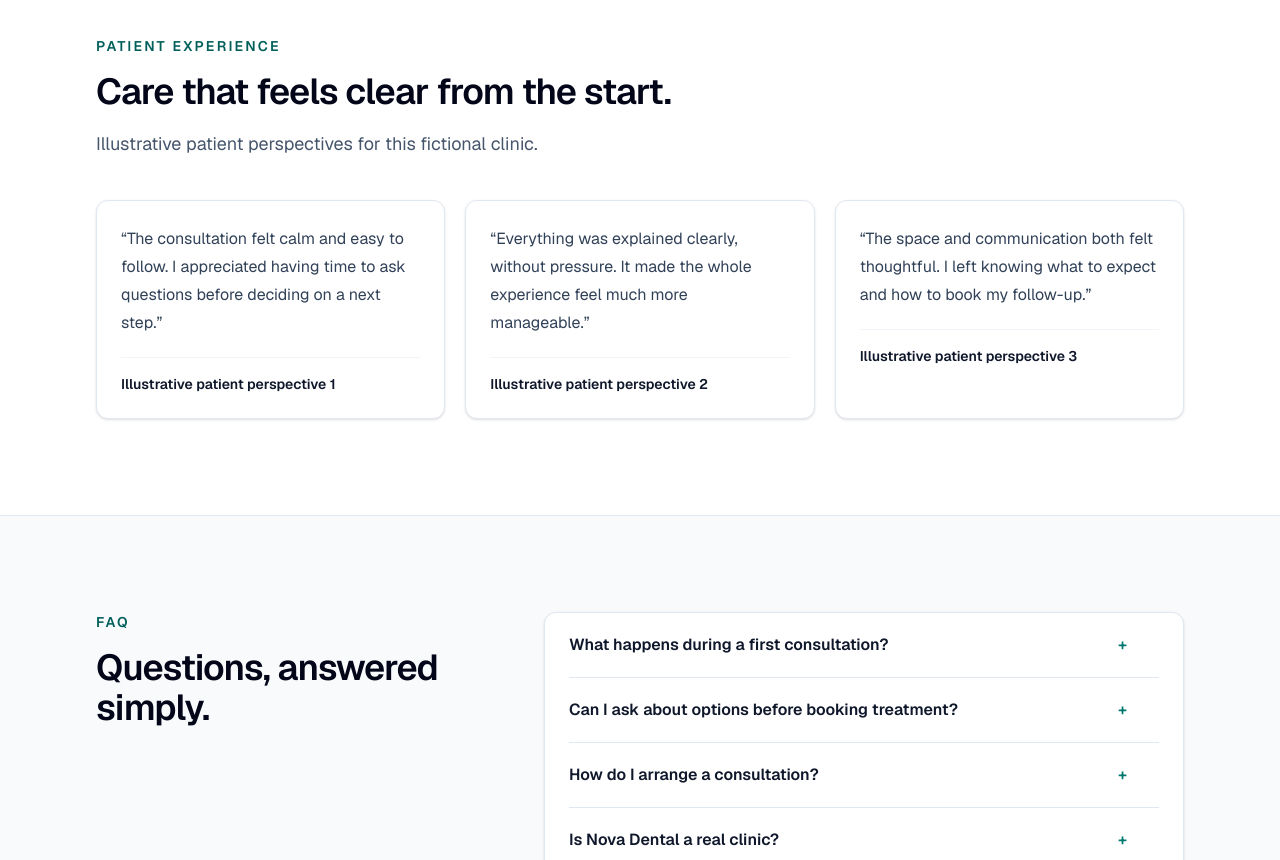
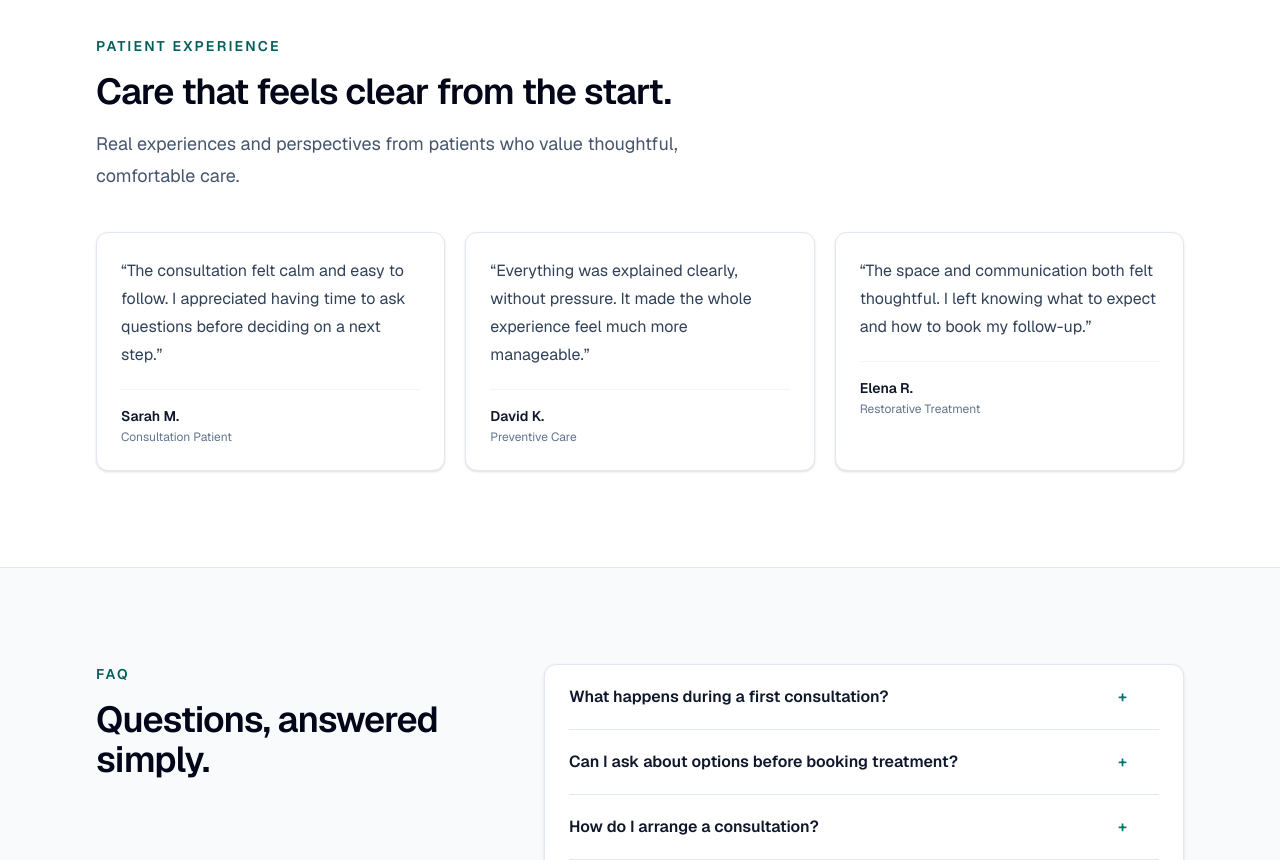
Before and after one commit to AyshaUrmi0/ai-leadflow, a Next.js app: page / in a window 1280 px wide. Shown: the part 1940-2800 px from the top of the page. Built offline with nearby package versions, Linux system fonts and the light colour scheme; no server answers.

Commit message:
refactor(landing): remove fictional clinic and portfolio disclaimers for production readiness

```diff
--- a/src/app/layout.tsx
+++ b/src/app/layout.tsx
@@ -16,7 +16,7 @@ const geistMono = Geist_Mono({
 export const metadata: Metadata = {
   title: "Nova Dental | Modern dental care with a personal touch",
   description:
-    "Nova Dental is a fictional modern dental clinic focused on thoughtful care, clear guidance, and comfortable consultations.",
+    "Nova Dental is a modern dental clinic focused on thoughtful care, clear guidance, and comfortable consultations.",
 };
 
 export default function RootLayout({ children }: { children: ReactNode }) {
--- a/src/components/landing/faq.tsx
+++ b/src/components/landing/faq.tsx
@@ -12,12 +12,12 @@ const questions = [
   {
     question: "How do I arrange a consultation?",
     answer:
-      "Use the consultation link below to contact the fictional Nova Dental team. A real booking workflow can be added in a future product phase.",
+      "Use the consultation form below to share your inquiry. Our team will review your request and get in touch with you promptly to confirm your visit.",
   },
   {
-    question: "Is Nova Dental a real clinic?",
+    question: "Do you offer emergency dental appointments?",
     answer:
-      "No. Nova Dental is a fictional clinic created as part of the AI LeadFlow portfolio project.",
+      "Yes. If you are experiencing sudden tooth pain, dental trauma, or urgent discomfort, reach out to us and our clinic team will prioritize scheduling you as quickly as possible.",
   },
 ];
 
--- a/src/components/landing/footer.tsx
+++ b/src/components/landing/footer.tsx
@@ -7,7 +7,7 @@ export function Footer() {
             Nova <span className="text-teal-300">Dental</span>
           </p>
           <p className="mt-2 text-sm leading-6 text-slate-400">
-            A fictional modern dental clinic created for the AI LeadFlow portfolio project.
+            Thoughtful, modern dental care focused on your health, comfort, and confidence.
           </p>
         </div>
         <nav className="flex flex-wrap gap-x-5 gap-y-2 text-sm font-medium" aria-label="Footer navigation">
--- a/src/components/landing/hero.tsx
+++ b/src/components/landing/hero.tsx
@@ -11,7 +11,7 @@ export function Hero() {
         <div className="max-w-2xl">
           <p className="mb-5 text-sm font-semibold tracking-[0.16em] text-teal-800 uppercase">Thoughtful dentistry, clearly explained</p>
           <h1 className="text-4xl font-semibold tracking-tight text-slate-950 sm:text-5xl lg:text-6xl">Dental care that helps you feel at ease.</h1>
-          <p className="mt-6 max-w-xl text-lg leading-8 text-slate-600">Nova Dental is a fictional modern clinic where experienced professionals, practical technology, and a comfortable pace come together for every visit.</p>
+          <p className="mt-6 max-w-xl text-lg leading-8 text-slate-600">Nova Dental is a modern clinic where experienced professionals, practical technology, and a comfortable pace come together for every visit.</p>
           <div className="mt-8 flex flex-col gap-3 sm:flex-row">
             <a href="#contact" className="inline-flex min-h-12 items-center justify-center rounded-md bg-teal-700 px-5 text-sm font-semibold text-white hover:bg-teal-800 focus-visible:outline-2 focus-visible:outline-offset-2 focus-visible:outline-teal-700">Arrange a consultation</a>
             <a href="#services" className="inline-flex min-h-12 items-center justify-center rounded-md border border-slate-300 bg-white px-5 text-sm font-semibold text-slate-800 hover:border-slate-400 hover:bg-slate-50 focus-visible:outline-2 focus-visible:outline-offset-2 focus-visible:outline-teal-700">Explore our services</a>
--- a/src/components/landing/testimonials.tsx
+++ b/src/components/landing/testimonials.tsx
@@ -1,7 +1,22 @@
-const perspectives = [
-  "The consultation felt calm and easy to follow. I appreciated having time to ask questions before deciding on a next step.",
-  "Everything was explained clearly, without pressure. It made the whole experience feel much more manageable.",
-  "The space and communication both felt thoughtful. I left knowing what to expect and how to book my follow-up.",
+const patientTestimonials = [
+  {
+    quote:
+      "The consultation felt calm and easy to follow. I appreciated having time to ask questions before deciding on a next step.",
+    author: "Sarah M.",
+    role: "Consultation Patient",
+  },
+  {
+    quote:
+      "Everything was explained clearly, without pressure. It made the whole experience feel much more manageable.",
+    author: "David K.",
+    role: "Preventive Care",
+  },
+  {
+    quote:
+      "The space and communication both felt thoughtful. I left knowing what to expect and how to book my follow-up.",
+    author: "Elena R.",
+    role: "Restorative Treatment",
+  },
 ];
 
 export function Testimonials() {
@@ -16,20 +31,21 @@ export function Testimonials() {
             Care that feels clear from the start.
           </h2>
           <p className="mt-4 text-lg leading-8 text-slate-600">
-            Illustrative patient perspectives for this fictional clinic.
+            Real experiences and perspectives from patients who value thoughtful, comfortable care.
           </p>
         </div>
         <div className="mt-10 grid gap-5 md:grid-cols-3">
-          {perspectives.map((perspective, index) => (
+          {patientTestimonials.map((item) => (
             <figure
-              key={perspective}
+              key={item.author}
               className="rounded-xl border border-slate-200 bg-white p-6 shadow-sm"
             >
               <blockquote className="text-base leading-7 text-slate-700">
-                &ldquo;{perspective}&rdquo;
+                &ldquo;{item.quote}&rdquo;
               </blockquote>
-              <figcaption className="mt-5 border-t border-slate-100 pt-4 text-sm font-semibold text-slate-900">
-                Illustrative patient perspective {index + 1}
+              <figcaption className="mt-5 border-t border-slate-100 pt-4 text-sm text-slate-900">
+                <span className="font-semibold block">{item.author}</span>
+                <span className="text-xs text-slate-500">{item.role}</span>
               </figcaption>
             </figure>
           ))}
```
